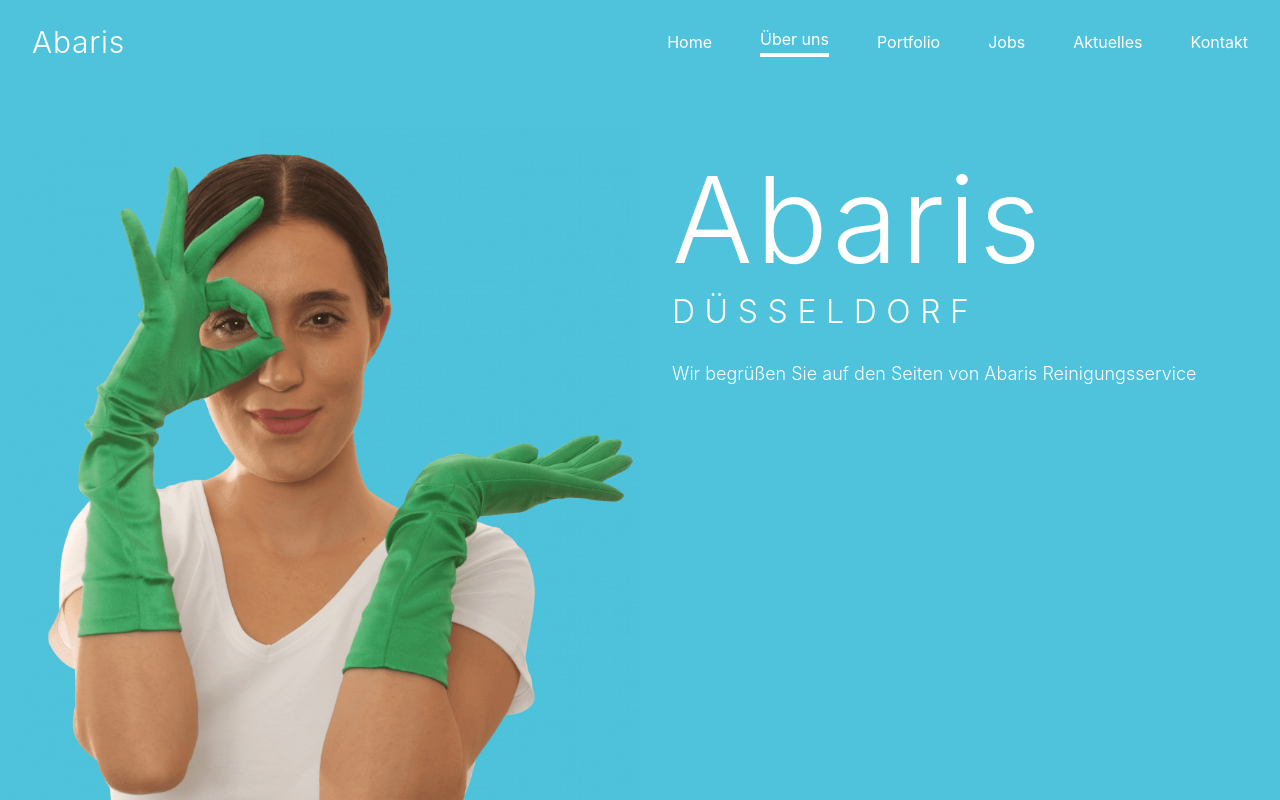
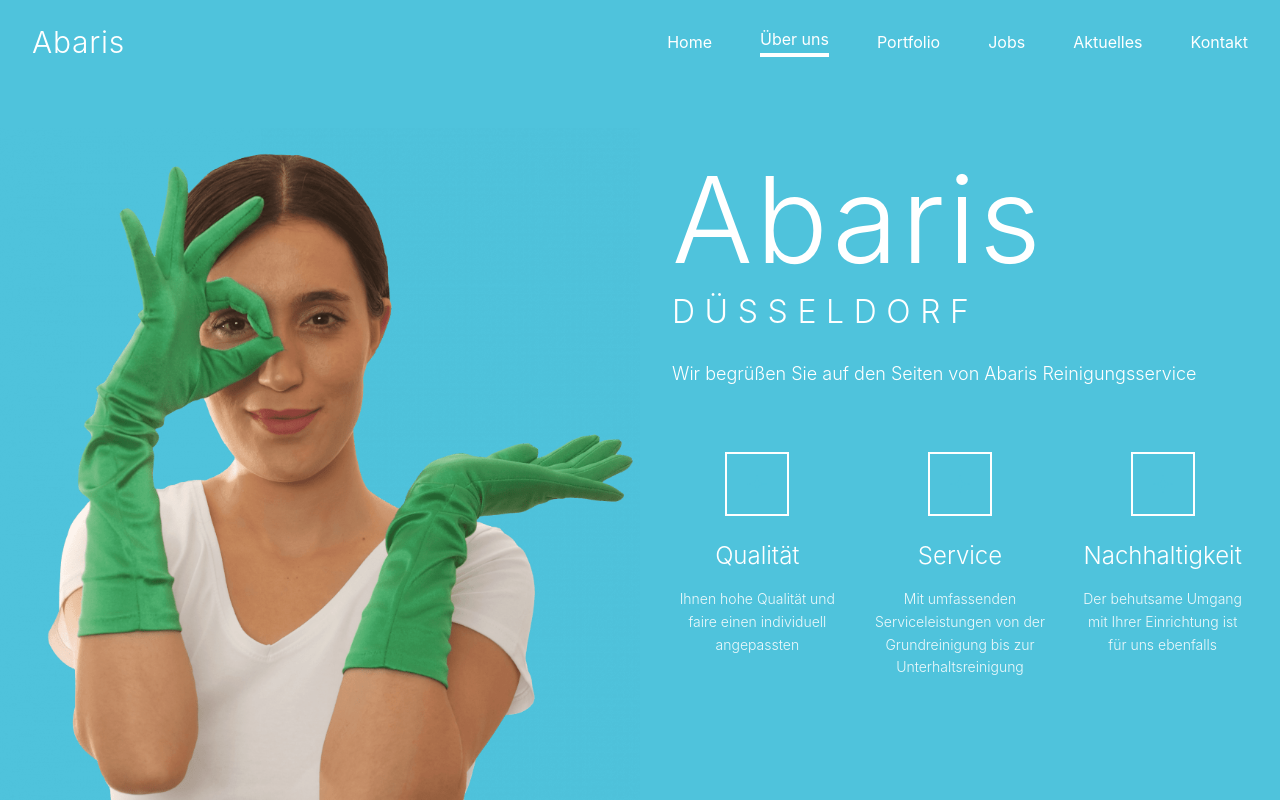
Before and after one commit to ecoezer/abaris, a React (Vite) app: page / in a window 1280 px wide. Shown: the top 800 px of the page. Built offline with nearby package versions, Linux system fonts and the light colour scheme.

Commit message:
Updated Hero.jsx

```diff
--- a/src/components/Hero.jsx
+++ b/src/components/Hero.jsx
@@ -31,6 +31,42 @@ function Hero() {
             <p className="text-white text-lg mb-16 font-light">
               Wir begrüßen Sie auf den Seiten von Abaris Reinigungsservice
             </p>
+
+            {/* Feature Cards */}
+            <div className="grid grid-cols-3 gap-8">
+              {/* Qualität */}
+              <div className="flex flex-col items-center text-center">
+                <div className="mb-6 flex items-center justify-center w-16 h-16 border-2 border-white">
+                  <StarIcon />
+                </div>
+                <h3 className="text-white text-2xl font-light mb-4">Qualität</h3>
+                <p className="text-white font-light text-sm leading-relaxed opacity-90">
+                  Ihnen hohe Qualität und faire einen individuell angepassten
+                </p>
+              </div>
+
+              {/* Service */}
+              <div className="flex flex-col items-center text-center">
+                <div className="mb-6 flex items-center justify-center w-16 h-16 border-2 border-white">
+                  <StarIcon />
+                </div>
+                <h3 className="text-white text-2xl font-light mb-4">Service</h3>
+                <p className="text-white font-light text-sm leading-relaxed opacity-90">
+                  Mit umfassenden Serviceleistungen von der Grundreinigung bis zur Unterhaltsreinigung
+                </p>
+              </div>
+
+              {/* Nachhaltigkeit */}
+              <div className="flex flex-col items-center text-center">
+                <div className="mb-6 flex items-center justify-center w-16 h-16 border-2 border-white">
+                  <StarIcon />
+                </div>
+                <h3 className="text-white text-2xl font-light mb-4">Nachhaltigkeit</h3>
+                <p className="text-white font-light text-sm leading-relaxed opacity-90">
+                  Der behutsame Umgang mit Ihrer Einrichtung ist für uns ebenfalls
+                </p>
+              </div>
+            </div>
 
           </div>
         </div>
```
